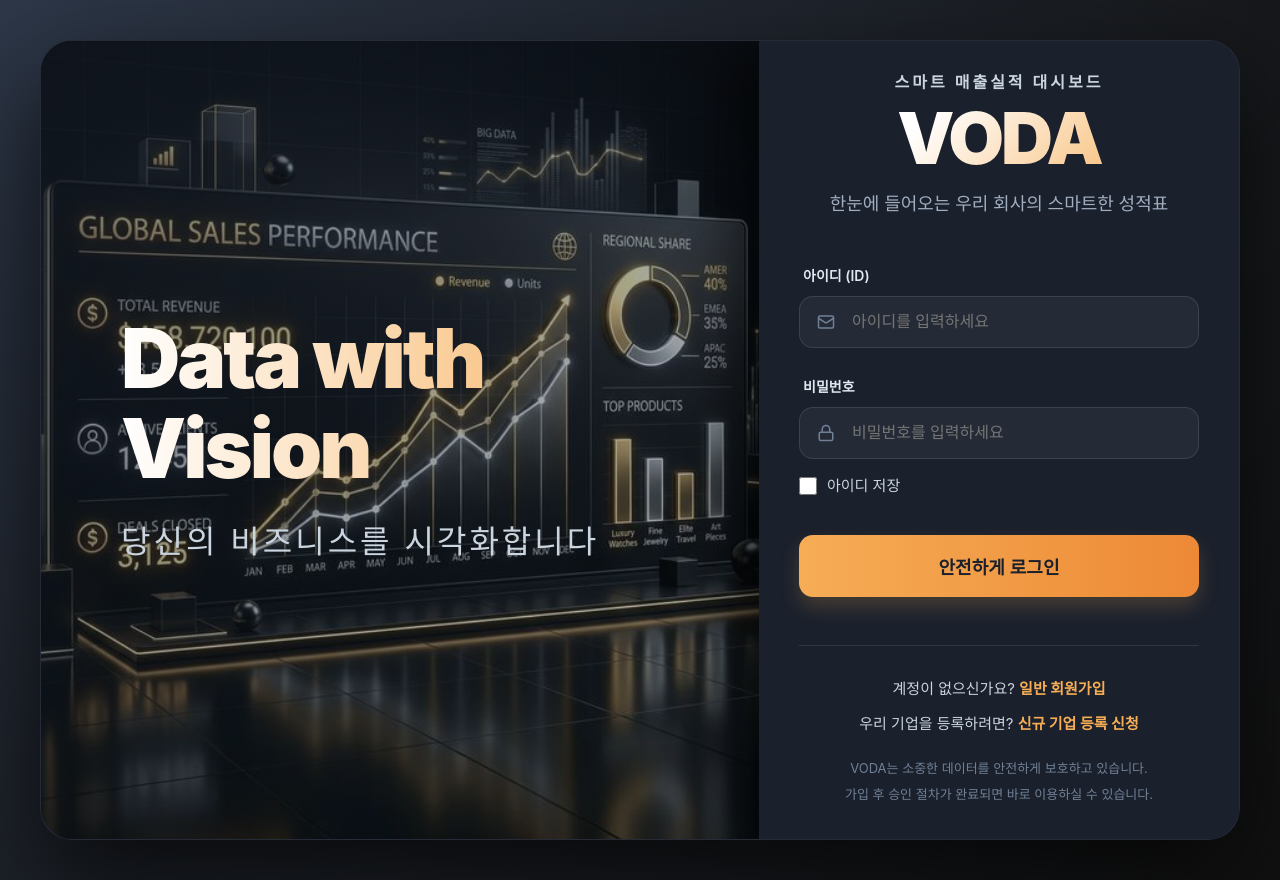
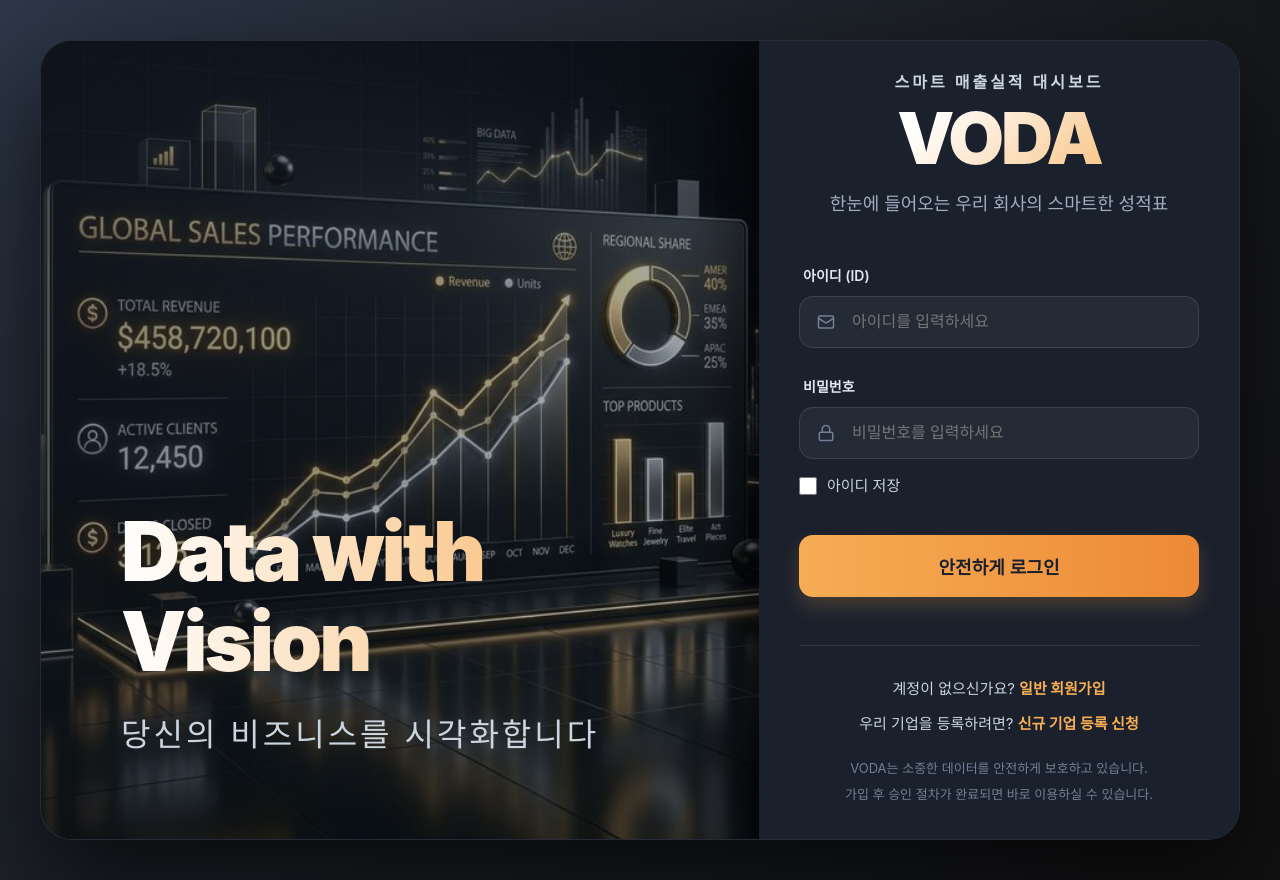
Before and after one commit to emasterdrs/sales-dashboard-v3, a React (Vite) app: page /login in a window 1280 px wide. Built offline with nearby package versions, Linux system fonts and the light colour scheme.

Commit message:
design: moved brand slogan to the bottom of the image area for better visual balance

```diff
--- a/src/pages/Auth/LoginPage.module.css
+++ b/src/pages/Auth/LoginPage.module.css
@@ -25,8 +25,8 @@
   flex: 2;
   position: relative;
   display: flex;
-  align-items: center;
-  justify-content: center;
+  align-items: flex-end;
+  justify-content: flex-start;
   overflow: hidden;
 }
 
```
